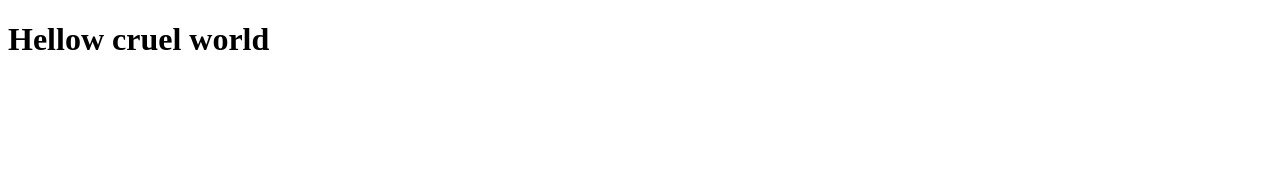
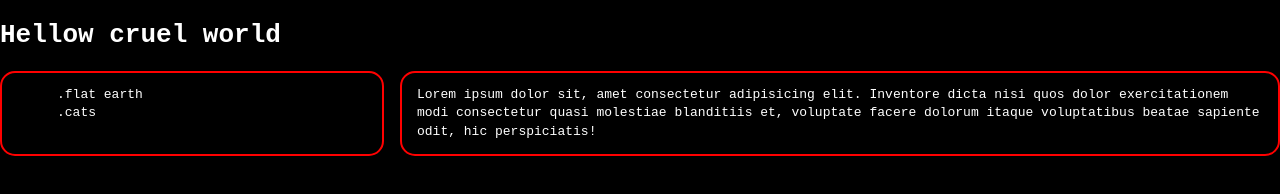
Before and after one commit to ncpast/crawlspace-forum, an Astro site in the folder frontend/: page / in a window 1280 px wide. Built offline with nearby package versions, Linux system fonts and the light colour scheme; Astro itself is replaced by a stand-in of ours.

Commit message:
Implement BaseLayout with header and board listing; add global styles

```diff
--- a/frontend/src/layouts/BaseLayout.astro
+++ b/frontend/src/layouts/BaseLayout.astro
@@ -1,4 +1,6 @@
 ---
+import "../styles/global.css";
+
 const {title = "crawlspace"} = Astro.props;
 ---
 <html lang="en">
@@ -11,6 +13,9 @@ const {title = "crawlspace"} = Astro.props;
 		<title>{title}</title>
 	</head>
 	<body>
+        <div class="header">
+            <h1>Hellow cruel world</h1>
+        </div>
         <slot>
 
         </slot>
--- a/frontend/src/pages/index.astro
+++ b/frontend/src/pages/index.astro
@@ -1,7 +1,59 @@
 ---
 import BaseLayout from "../layouts/BaseLayout.astro";
+
+type Board = {
+    id: number;
+    slug: string;
+    name: string;
+    description: string;
+};
+
+const boards: Board[] = [
+    {
+        id: 1,
+        slug: "fe",
+        name: "flat earth",
+        description:
+            "Is the Earth actually flat? Where's the edge? How come we don't fall out? What about gravity? Learn all of this and more at this very serious s̶u̶b̶r̶e̶d̶d̶i̶t board.",
+    },
+    { id: 2, slug: "c", name: "cats", description: "meow" },
+];
+
+// console.log(boards);
 ---
 
 <BaseLayout>
-    <h1>Hellow cruel world</h1>
+    <div class="main">
+        <div class="boards">
+            <ul style="list-style-type: none;">
+                {boards.map((board) => (<li ><a href={`/${board.slug}/`}>.{board.name}</a></li>))}
+            </ul>
+        </div>
+        <div class="popular">
+            <p>Lorem ipsum dolor sit, amet consectetur adipisicing elit. Inventore dicta nisi quos dolor exercitationem modi consectetur quasi molestiae blanditiis et, voluptate facere dolorum itaque voluptatibus beatae sapiente odit, hic perspiciatis!</p>
+        </div>
+    </div>
+
 </BaseLayout>
+
+<style>
+    .main {
+        display: flex;
+        gap: 1rem;
+    }
+
+    .boards {
+        flex: 0 0 30%;
+    }
+    .popular {
+        flex: 1;
+    }
+
+    .main div {
+        padding: 0 15px;
+        border-style: solid;
+        border-radius: 15px;
+        border-color: var(--accent);
+        border-width: 2px;
+    }
+</style>
--- a/frontend/src/styles/global.css
+++ b/frontend/src/styles/global.css
@@ -0,0 +1,26 @@
+:root {
+    --bg: black;
+    --text: white;
+    --accent: red;
+}
+
+*,
+*::before,
+*::after {
+    box-sizing: border-box;
+}
+
+body {
+    font-size: 100%;
+    line-height: 1.4;
+    margin: 0;
+    background-color: var(--bg);
+    color: var(--text);
+    accent-color: var(--accent);
+    font-family: monospace;
+}
+
+a {
+    color: var(--text);
+    text-decoration: none;
+}
```
